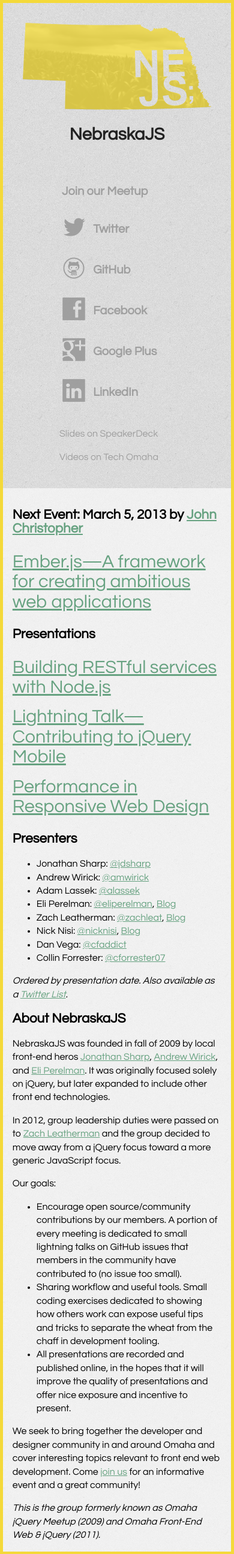
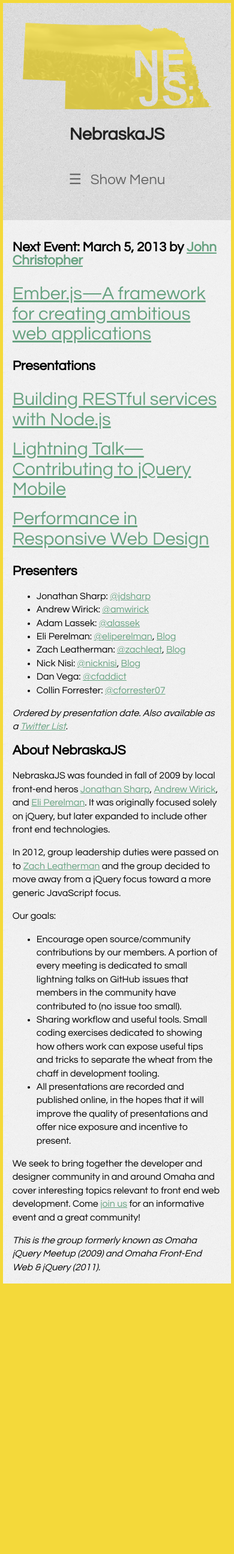
Before and after one commit to NebraskaJS/nebraskajs.com, a Jekyll site: the page built from index.html, in a window 390 px wide. Shown: the whole page at 60% size. Built offline with Jekyll 4.4.1, drawn with Linux system fonts in a browser that asks for light colours; Markdown is read by kramdown in place of the engine named in the settings; after the commit the page ends 2145 px from its top, so only the background shows below that.

Commit message:
Add quick'n'dirty menu to small breakpoints.

```diff
--- a/_layouts/default.html
+++ b/_layouts/default.html
@@ -23,7 +23,9 @@
 				</a>
 			</header>
 			<aside>
-				<div class="social">
+				<nav role="navigation">
+					<a href="#social" class="menu-title">&#9776; <span>Show Menu</span></a>
+					<div id="social" class="social">
 						<a href="http://www.meetup.com/nebraskajs/" class="meetup">Join our Meetup</a>
 						<a href="//twitter.com/nebraskajs" class="twitter"><i class="foundicon-twitter"></i> Twitter</a>
 						<a href="//github.com/nebraskajs/" class="github"><i class="foundicon-github"></i> GitHub</a>
@@ -36,6 +38,7 @@
 						<a href="http://techomaha.com/tag/nebraskajs/">Videos on Tech Omaha</a>
 						<!--<a href="http://lanyrd.com/series/nebraskajs/">Events on Lanyrd</a>-->
 					</div>
+				</nav>
 			</aside>
 		</div>
 		<div class="content">
```
Also changed, not shown: css/global.css (+29 -1 lines), css/global-min.css. Lines whose indentation alone changed are shown as unchanged.
